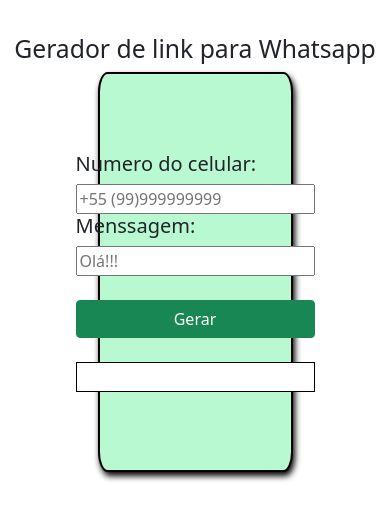
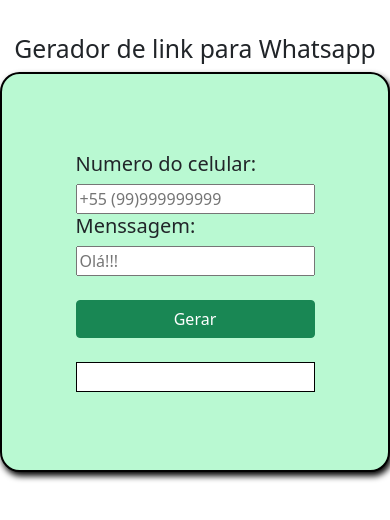
Before and after one commit to Aluizia/geradordelink, a plain HTML site: page index.html in a window 390 px wide. Drawn offline with nearby package versions, Linux system fonts and the light colour scheme.

Commit message:
Update style.css

```diff
--- a/style.css
+++ b/style.css
@@ -27,3 +27,8 @@ button{
   background: #FFF;
   border:solid 1px black;
 }
+@media screen and (max-width: 600px) {
+  .pai,button,.link {
+    width: 100%;
+  }
+}
```
